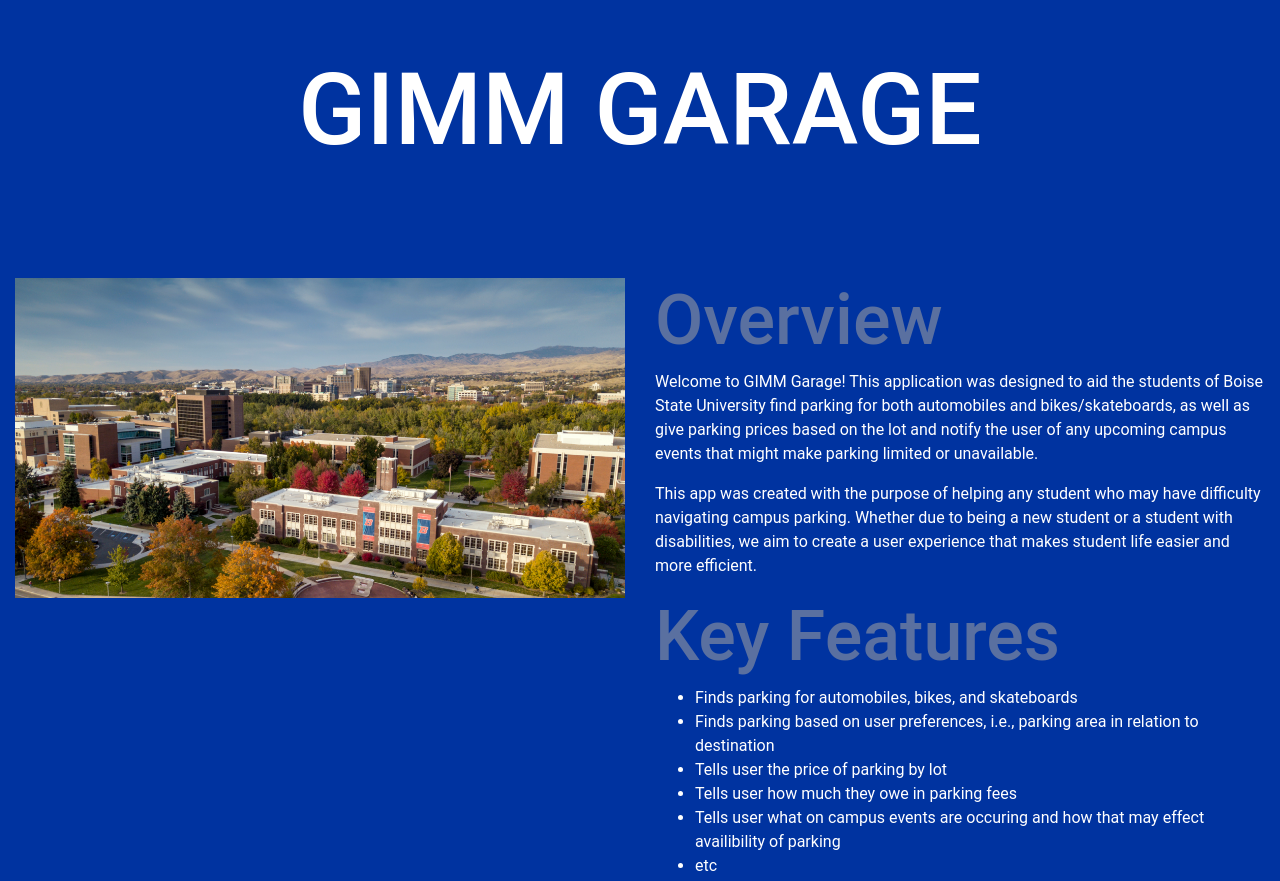
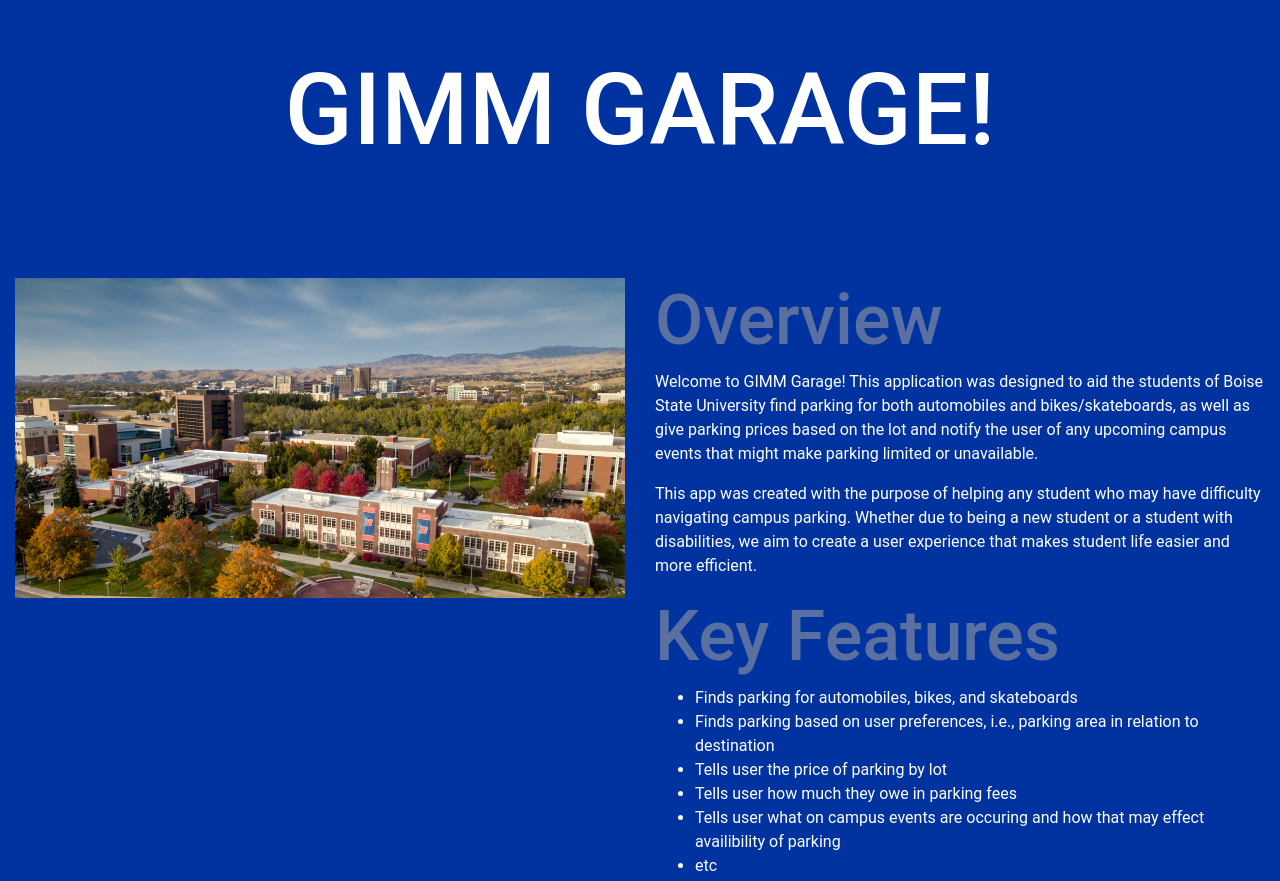
Before and after one commit to HarrisonGroom/Gimm-340-test, a plain HTML site: page WebPage/index.html in a window 1280 px wide. Shown: the top 881 px of the page. Drawn offline with nearby package versions, Linux system fonts and the light colour scheme.

Commit message:
update web

```diff
--- a/WebPage/index.html
+++ b/WebPage/index.html
@@ -14,7 +14,7 @@
     <div class="container-fluid">
         <div class="row">
             <div class="col-12">
-                <h1>GIMM GARAGE</h1>
+                <h1>GIMM GARAGE!</h1>
             </div>
         </div>
         <div class="row">
```
